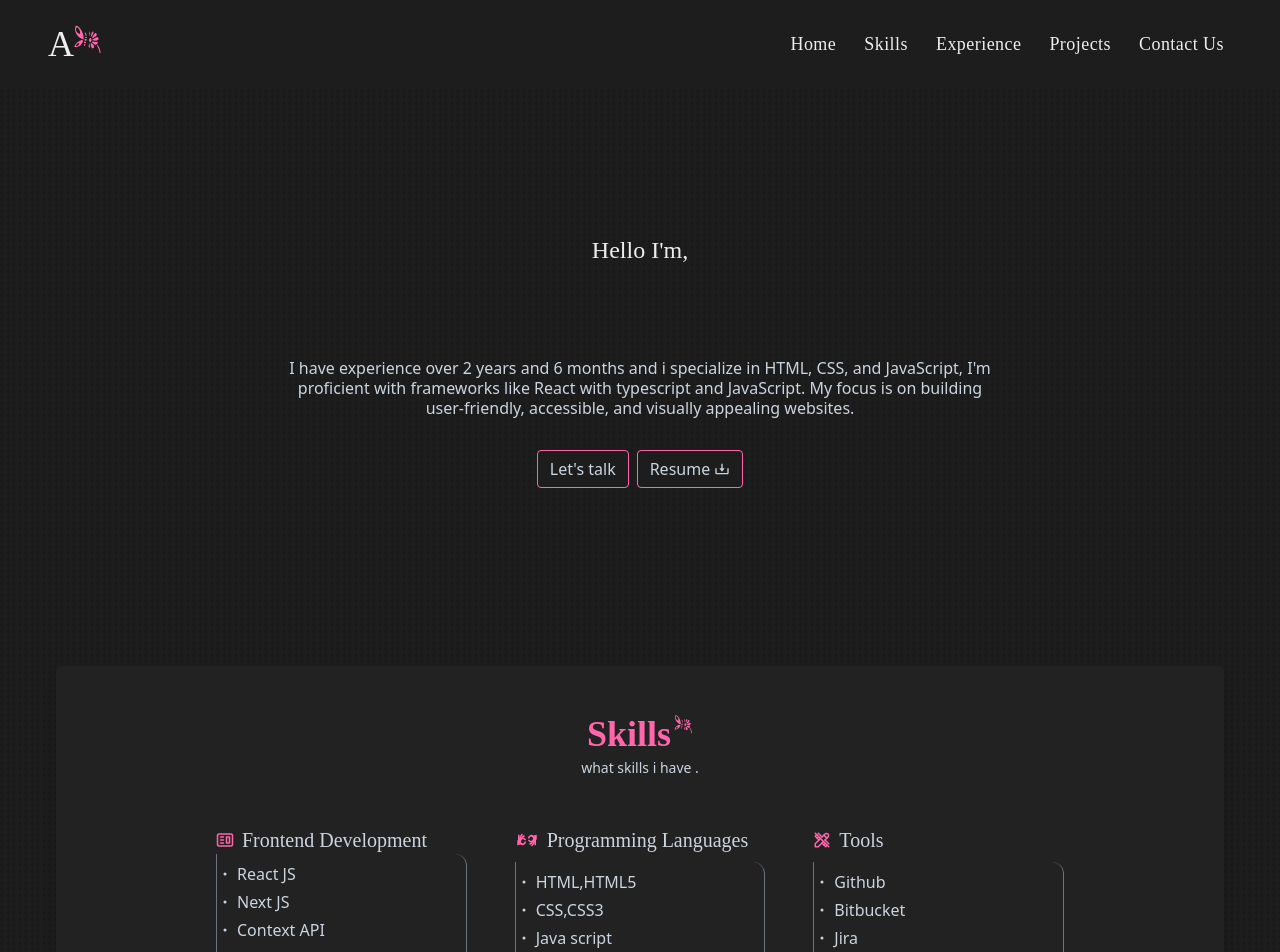
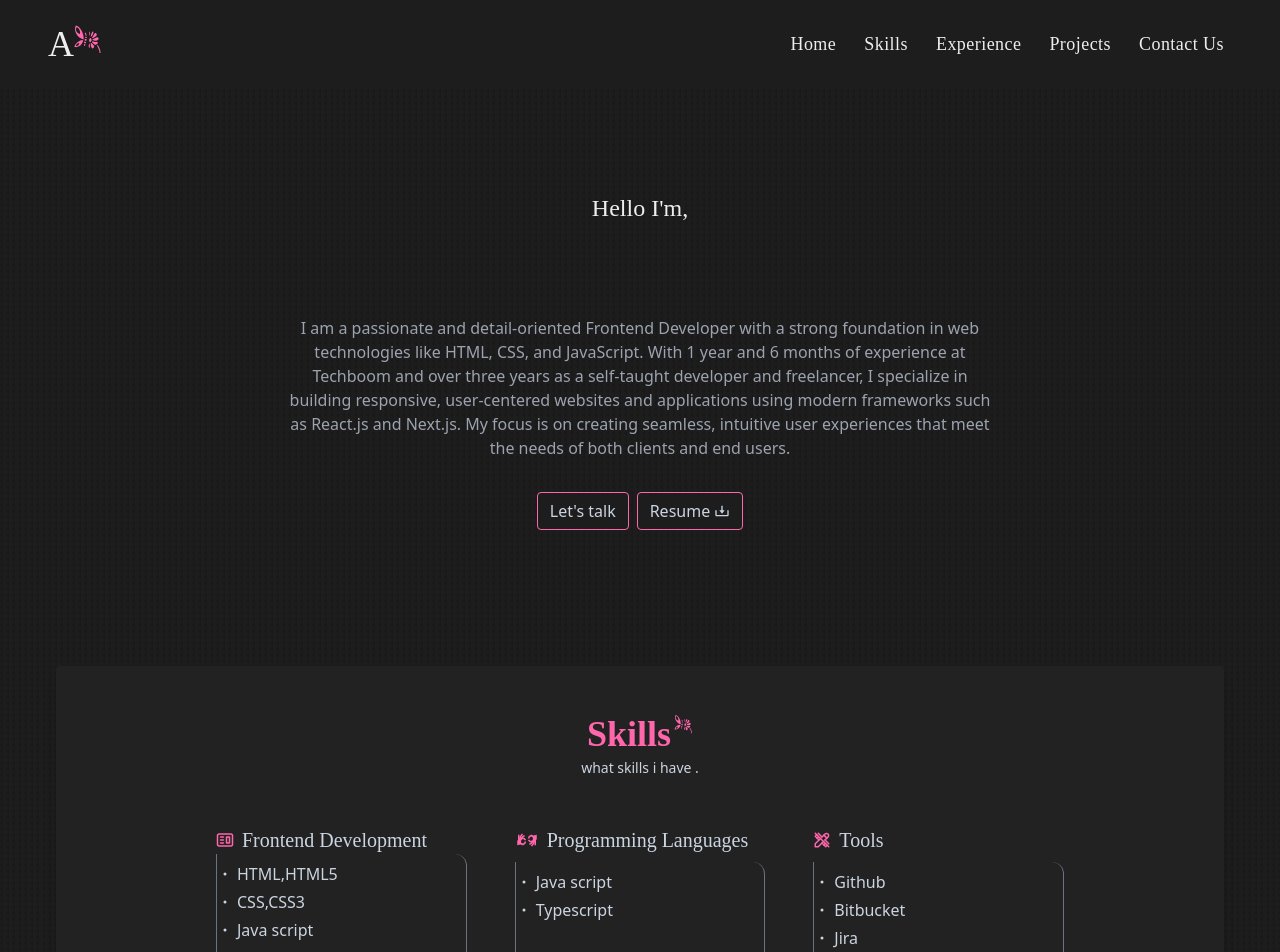
Before and after one commit to abrar997/portfolio-2024, a Next.js app: page / in a window 1280 px wide. Shown: the top 952 px of the page. Built offline with nearby package versions, Linux system fonts and the light colour scheme.

Commit message:
update resume

```diff
--- a/src/components/First.tsx
+++ b/src/components/First.tsx
@@ -78,11 +78,15 @@ export default function First() {
           )}
         </AnimatePresence>
       </div>
-      <p className="text-text lg:text-[16px] text-sm lg:w-[60%]">
-        I have experience over 2 years and 6 months and i specialize in HTML,
-        CSS, and JavaScript, I&#39;m proficient with frameworks like React with
-        typescript and JavaScript. My focus is on building user-friendly,
-        accessible, and visually appealing websites.
+      <p className="text-gray-400 leading-6 lg:text-[16px] text-sm lg:w-[60%]">
+        I am a passionate and detail-oriented Frontend Developer with a strong
+        foundation in web technologies like HTML, CSS, and JavaScript. With 1
+        year and 6 months of experience at Techboom and over three years as a
+        self-taught developer and freelancer, I specialize in building
+        responsive, user-centered websites and applications using modern
+        frameworks such as React.js and Next.js. My focus is on creating
+        seamless, intuitive user experiences that meet the needs of both clients
+        and end users.
       </p>
       <div className="flex gap-2 mt-4 lg:text-lg">
         <a
--- a/src/components/data/data.js
+++ b/src/components/data/data.js
@@ -8,7 +8,11 @@ const DataComponents = {
   ],
   skillsData: {
     frontend: [
-      { id: 1, name: "React JS" },
+      { id: 1, name: "HTML,HTML5" },
+      { id: 13, name: "CSS,CSS3" },
+      { id: 14, name: "Java script" },
+      { id: 15, name: "Typescript" },
+      { id: 16, name: "React JS" },
       { id: 2, name: "Next JS" },
       { id: 3, name: "Context API" },
       { id: 4, name: "Redux" },
@@ -22,10 +26,8 @@ const DataComponents = {
       { id: 12, name: "clsx" },
     ],
     language: [
-      { id: 1, name: "HTML,HTML5" },
-      { id: 2, name: "CSS,CSS3" },
-      { id: 3, name: "Java script" },
-      { id: 4, name: "Typescript" },
+      { id: 1, name: "Java script" },
+      { id: 2, name: "Typescript" },
     ],
     tools: [
       { id: 1, name: "Github" },
```
Also changed, not shown: 1 other file (tests, documents, lock files or other folders).
